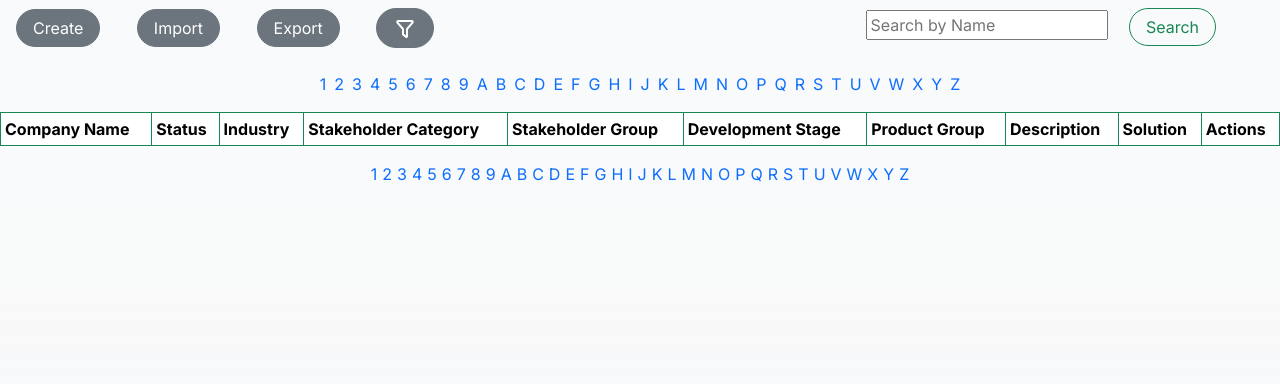
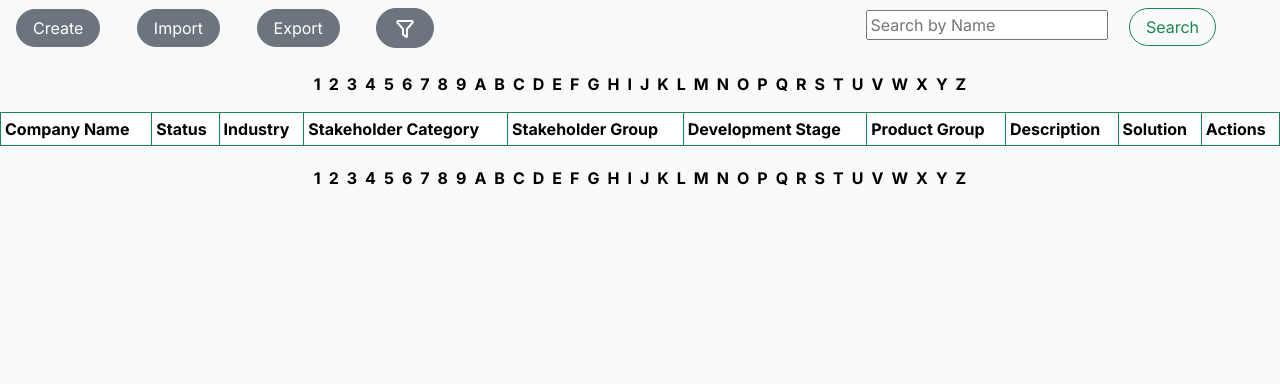
Before and after one commit to cmciosu/hemp-db, a Django app: page /companies/ in a window 1280 px wide. Shown: the part 56-440 px from the top of the page. Run offline with Django 4.2, Linux system fonts and the light colour scheme; the visitor is signed in with stand-in values (Sample User, id 1); data that the repository does not hold is empty; parts of the project's set-up code (start-up, migrations or seed data) failed here and were passed over; some libraries are stand-ins or nearby versions; some web fonts are replaced.

Commit message:
added hover to text

```diff
--- a/helloworld/templates/companies.html
+++ b/helloworld/templates/companies.html
@@ -39,9 +39,18 @@
     {% endif %}
 
     <div class="d-flex justify-content-center gap-2 my-3">
+      <style>
+        .pagestyle {
+          transition: transform 0.2s ease-in-out;
+        }
+        .pagestyle:hover {
+          transform: scale(1.3);
+        }
+      </style>
+
 
       {% for page in page_index %}
-      <a style="text-decoration:none" href="/companies/?page={{ forloop.counter }}"> {{page}} </a>
+      <a class="pagestyle fw-bold" style="text-decoration:none; color:black" href="/companies/?page={{ forloop.counter }}"> {{page}} </a>
       {% endfor %}
     </div>
 
@@ -163,9 +172,11 @@
   </div>
 
   </div>
-  <div style="display: flex; justify-content: center; gap: 5px;">
+
+  <div class="d-flex justify-content-center gap-2 mt-1">
+
     {% for page in page_index %}
-    <a style="text-decoration: none" href="/companies/?page={{ forloop.counter }}"> {{page}} </a>
+    <a class="pagestyle fw-bold" style="text-decoration:none; color:black" href="/companies/?page={{ forloop.counter }}"> {{page}} </a>
     {% endfor %}
   </div>
 
```
